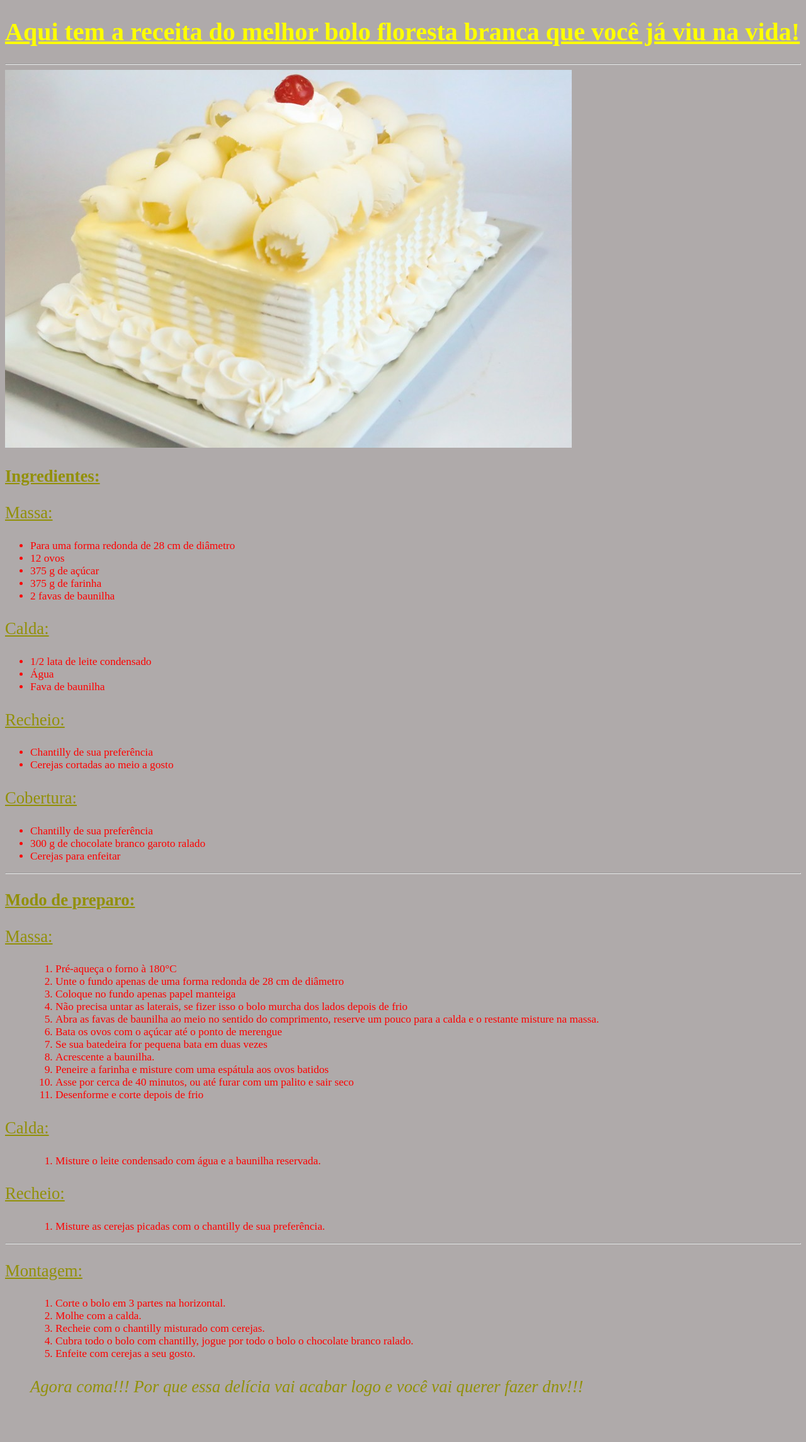
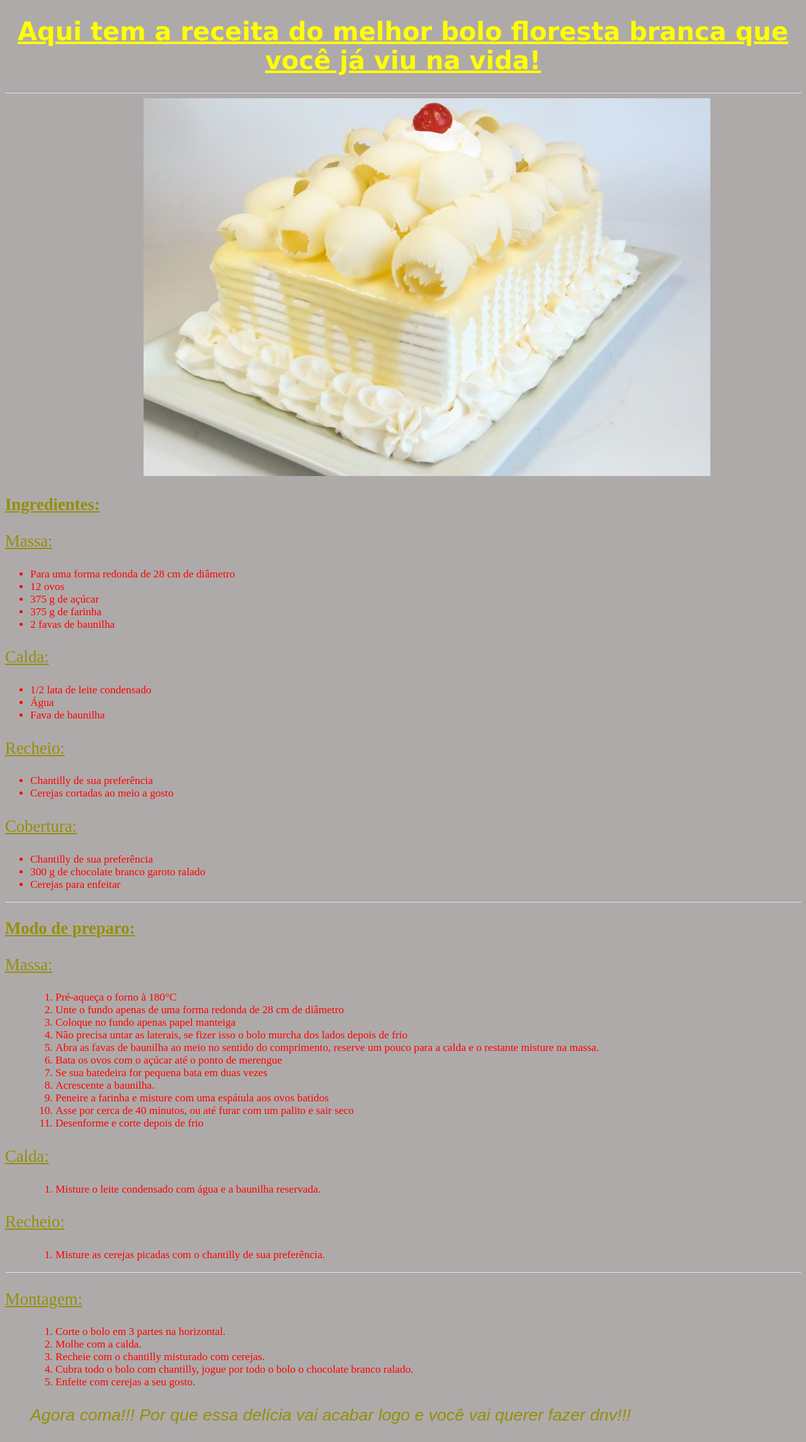
Before and after one commit to JoaoLCasagrande/AulasPWI, a plain HTML site: page Aula_07-05-2020/receitas_doces/bolo.html in a window 1280 px wide. Shown: the whole page at 63% size. Before the commit the page ends 2245 px from the top, so only its background shows below. Drawn offline with Linux system fonts and the light colour scheme.

Commit message:
03/06/2020

```diff
--- a/Aula_07-05-2020/receitas_doces/bolo.html
+++ b/Aula_07-05-2020/receitas_doces/bolo.html
@@ -23,6 +23,7 @@
             h1{
                 font-size: 30pt;
                 color: yellow;
+                text-align: center;
             }
 
 
@@ -34,10 +35,10 @@
     </head>
 
     <body>
-        <h1><u>Aqui tem a receita do melhor bolo floresta branca que você já viu na vida!</u></h1>
+        <h1 style="font-family: cursive;"><u>Aqui tem a receita do melhor bolo floresta branca que você já viu na vida!</u></h1>
         <hr/>
 
-        <img src="../img/bolo/bolo1.jpg" alt="Imagem bolo">
+        <img style="margin-left: 220px;" src="../img/bolo/bolo1.jpg" alt="Imagem bolo">
 
         <p><b><u>Ingredientes:</u></b></p>
         <p><u>Massa:</u></p>
@@ -116,7 +117,7 @@
 
     <ul>
         <p>
-            <i>Agora coma!!! Por que essa delícia vai acabar logo e você vai querer fazer dnv!!!</i>
+            <i style="font-family: fantasy;">Agora coma!!! Por que essa delícia vai acabar logo e você vai querer fazer dnv!!!</i>
         </p>
     </ul>
 
```
Also changed, not shown: Aula_07-05-2020/receitas_salgadas/strongonoff.html (+4 -3 lines).
